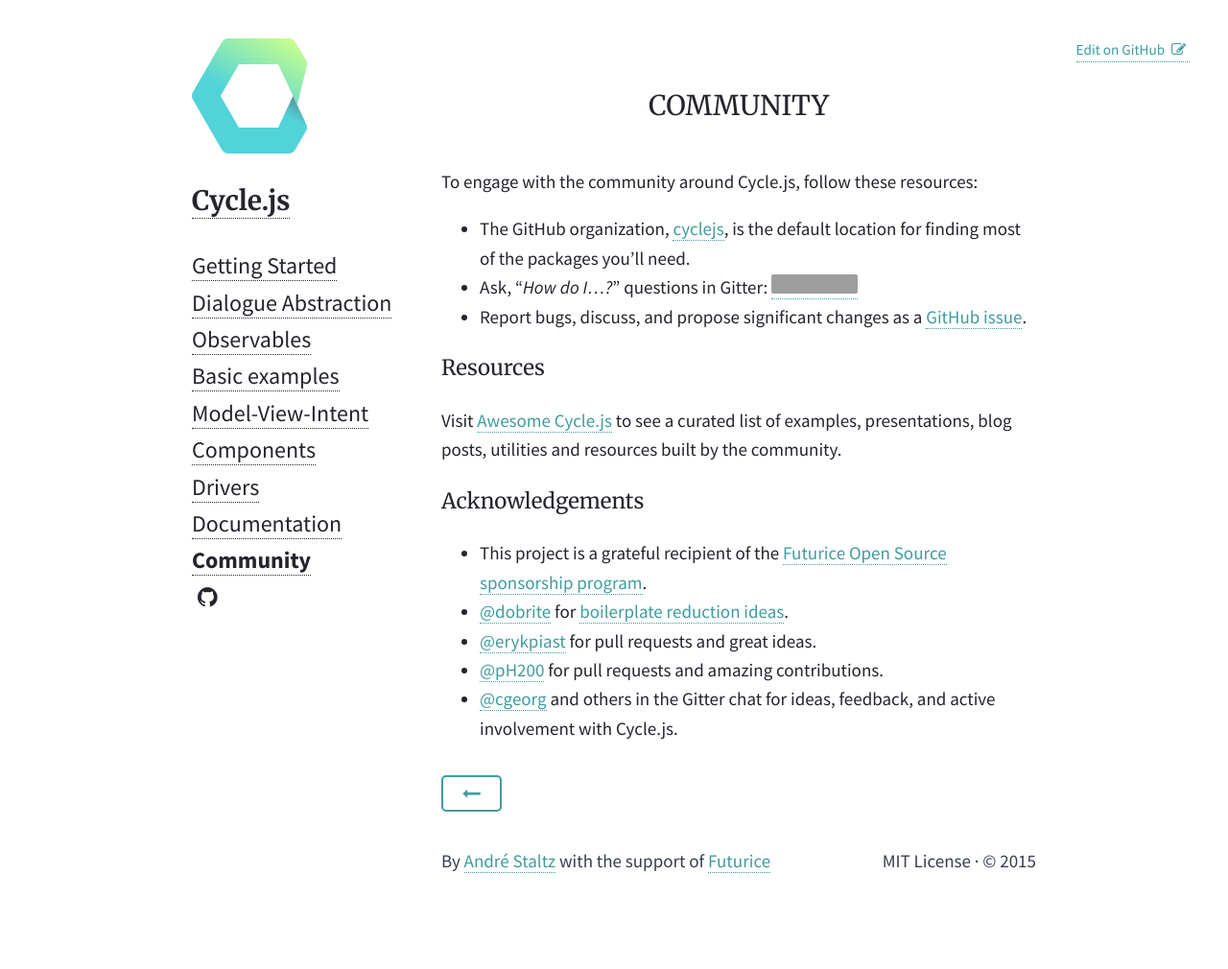
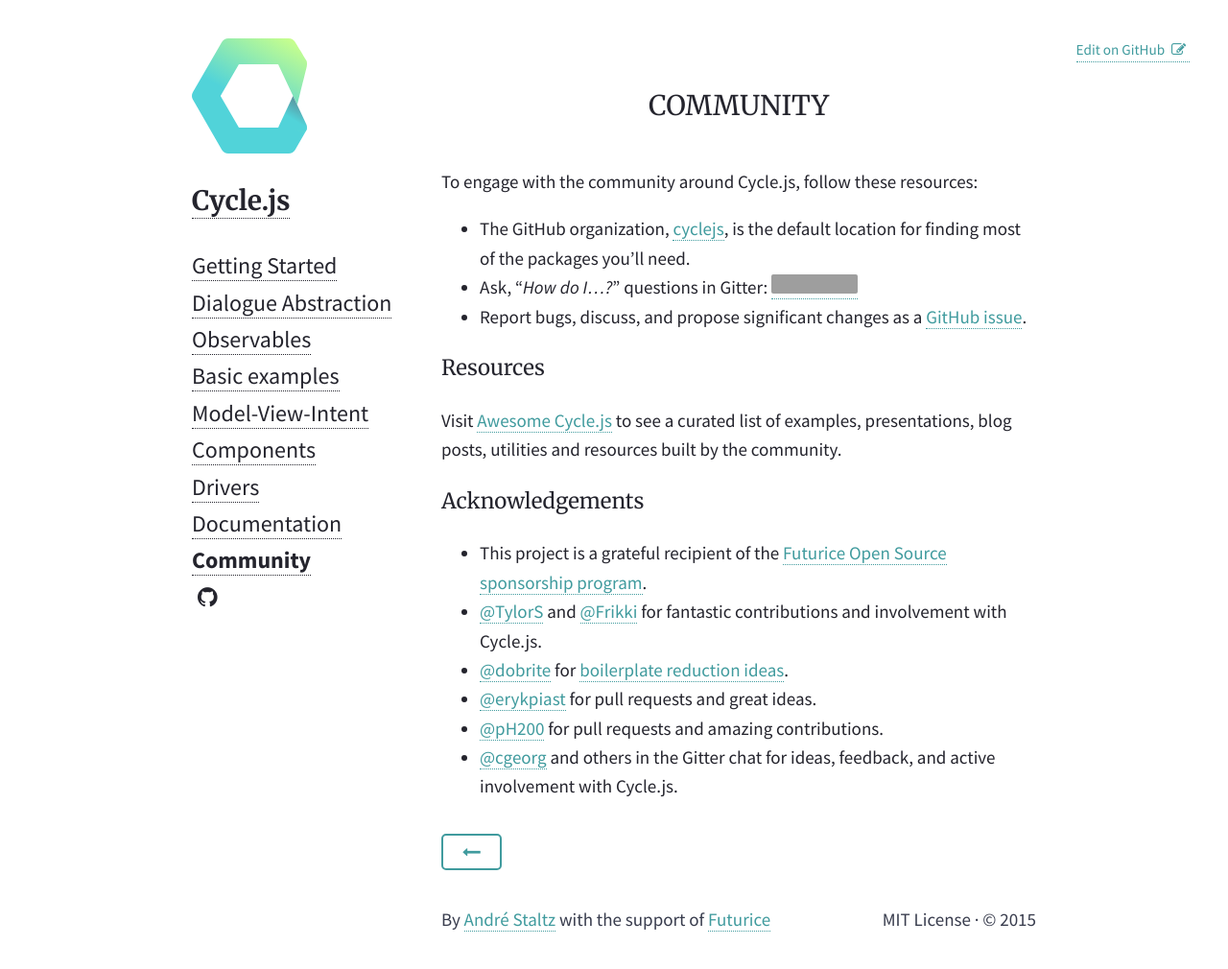
Before and after one commit to cyclejs/old-website, a Jekyll site: the page built from _posts/2015-01-21-community.md, in a window 1280 px wide and 1014 px high. Shown: the top 1010 px of the window at 96% size. Built offline with Jekyll 4.4.1, drawn with Linux system fonts in a browser that asks for light colours; nearby versions of some CDN libraries; grey boxes are pictures that could not be loaded.

Commit message:
Add TylorS and Frikki <3

```diff
--- a/_posts/2015-01-21-community.md
+++ b/_posts/2015-01-21-community.md
@@ -16,6 +16,7 @@
 ### Acknowledgements
 
 - This project is a grateful recipient of the [Futurice Open Source sponsorship program](http://futurice.com/blog/sponsoring-free-time-open-source-activities).
+- [@TylorS](https://github.com/TylorS) and [@Frikki](https://github.com/Frikki/) for fantastic contributions and involvement with Cycle.js.
 - [@dobrite](https://github.com/dobrite) for [boilerplate reduction ideas](https://github.com/cyclejs/cycle-core/issues/56).
 - [@erykpiast](https://github.com/erykpiast) for pull requests and great ideas.
 - [@pH200](https://github.com/pH200) for pull requests and amazing contributions.
```
